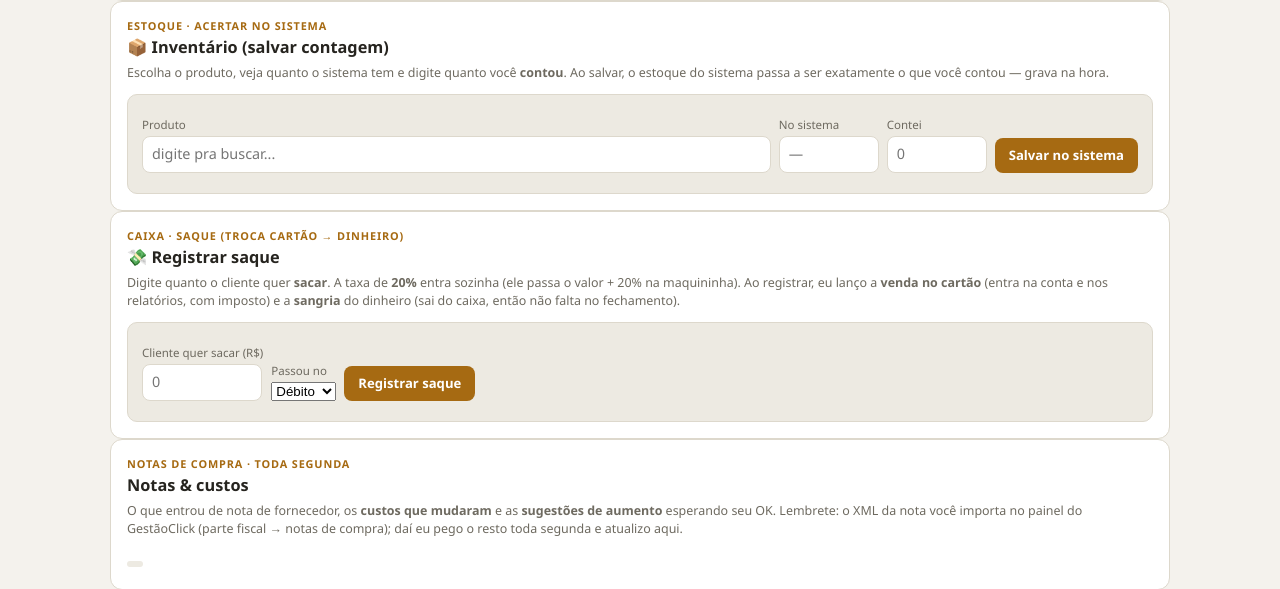
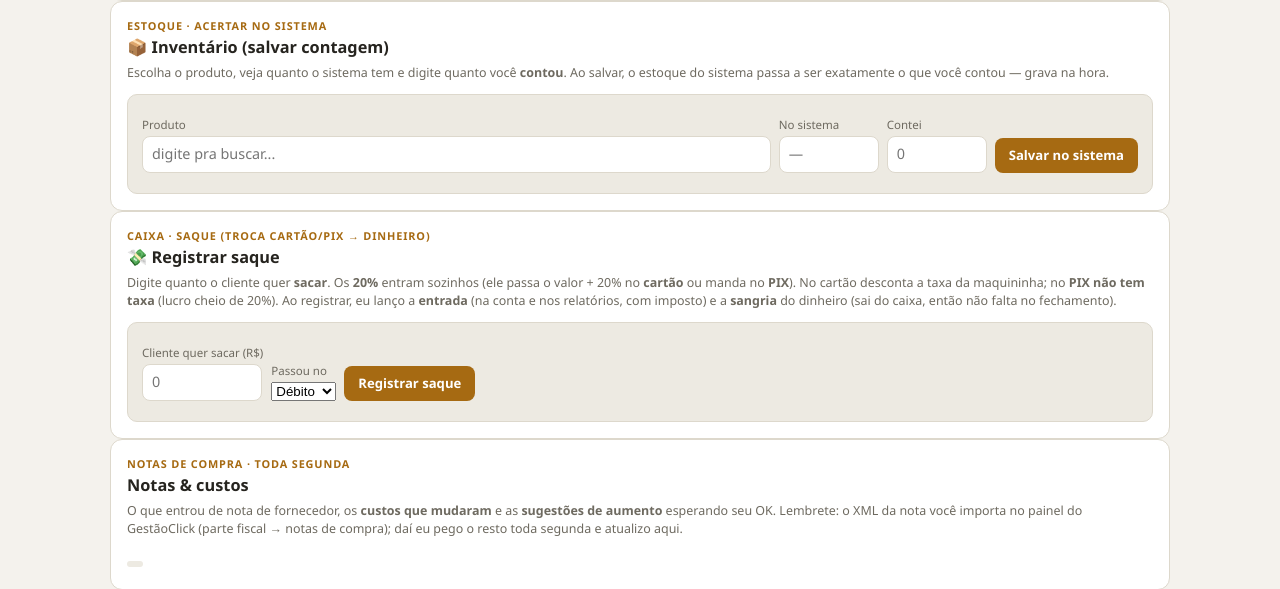
Before and after one commit to distribuidoradapraca031-glitch/distribuidora-painel, a Flask app: template templates/painel.html in a window 1280 px wide. Shown: the part 830-1419 px from the top of the page. Run offline with Flask 3, Linux system fonts and the light colour scheme; the template is opened without the code that fills it, so the values that code supplies are empty.

Commit message:
Saque: adiciona PIX (sem taxa, lucro cheio de 20%)
- SAQUE_FEE/SAQUE_FORMA ganham "pix" (taxa 0, forma PIX 6055931).
- Seletor do saque com opcao PIX; calculo mostra "sem taxa" e ganho = 20%.
- Textos ajustados (cartao/PIX).

Co-Authored-By: Claude Opus 4.8 <noreply@anthropic.com>

```diff
--- a/app.py
+++ b/app.py
@@ -236,8 +236,8 @@ def _ultimo_dia_mes(d):
     return f"{y:04d}-{m:02d}-{calendar.monthrange(y, m)[1]:02d}"
 
 # ---- SAQUE (troca cartão -> dinheiro, vira venda + sangria) ----
-SAQUE_FEE = {"credito": 0.0314, "debito": 0.0085}   # taxa da maquininha
-SAQUE_FORMA = {"credito": "6055920", "debito": "6055921"}
+SAQUE_FEE = {"credito": 0.0314, "debito": 0.0085, "pix": 0.0}   # taxa da maquininha (PIX = sem taxa)
+SAQUE_FORMA = {"credito": "6055920", "debito": "6055921", "pix": "6055931"}
 SAQUE_CLIENTE = "55346041"          # cliente DELIVERY (consumidor)
 SAQUE_SITUACAO = "8468151"          # Concretizada
 SAQUE_SANGRIA_PLANO = "33015669"    # provisório (Outros) — dono cria plano "Saque" depois
--- a/templates/painel.html
+++ b/templates/painel.html
@@ -205,13 +205,13 @@ th.g,td.g{background:var(--accent-soft)}
 </section>
 
 <section class="card">
-  <div class="eyebrow">Caixa · saque (troca cartão → dinheiro)</div>
+  <div class="eyebrow">Caixa · saque (troca cartão/PIX → dinheiro)</div>
   <h2>💸 Registrar saque</h2>
-  <p class="note">Digite quanto o cliente quer <strong>sacar</strong>. A taxa de <strong>20%</strong> entra sozinha (ele passa o valor + 20% na maquininha). Ao registrar, eu lanço a <strong>venda no cartão</strong> (entra na conta e nos relatórios, com imposto) e a <strong>sangria</strong> do dinheiro (sai do caixa, então não falta no fechamento).</p>
+  <p class="note">Digite quanto o cliente quer <strong>sacar</strong>. Os <strong>20%</strong> entram sozinhos (ele passa o valor + 20% no <strong>cartão</strong> ou manda no <strong>PIX</strong>). No cartão desconta a taxa da maquininha; no <strong>PIX não tem taxa</strong> (lucro cheio de 20%). Ao registrar, eu lanço a <strong>entrada</strong> (na conta e nos relatórios, com imposto) e a <strong>sangria</strong> do dinheiro (sai do caixa, então não falta no fechamento).</p>
   <div class="fbox">
     <div class="fform">
       <label>Cliente quer sacar (R$)<input type="number" step="1" inputmode="numeric" id="sq-valor" placeholder="0"></label>
-      <label>Passou no<select id="sq-tipo"><option value="debito">Débito</option><option value="credito">Crédito</option></select></label>
+      <label>Passou no<select id="sq-tipo"><option value="debito">Débito</option><option value="credito">Crédito</option><option value="pix">PIX</option></select></label>
       <button id="sq-registrar">Registrar saque</button>
     </div>
     <div class="fres" id="sq-calc" style="color:var(--muted);font-weight:400"></div>
@@ -1229,12 +1229,13 @@ const dbr2 = s => (s&&s.length>=10) ? s.slice(8,10)+'/'+s.slice(5,7)+'/'+s.slice
   (function(){
     const vEl=g('sq-valor'), tEl=g('sq-tipo'), calc=g('sq-calc'), msg=g('sq-msg'), btn=g('sq-registrar');
     if(!btn) return;
-    const FEE={debito:0.0085, credito:0.0314};
+    const FEE={debito:0.0085, credito:0.0314, pix:0};
     function upd(){
       const v=parseFloat(vEl.value);
       if(isNaN(v)||v<=0){ calc.textContent=''; return; }
       const total=v*1.2, taxa=total*FEE[tEl.value], ganho=v*0.2-taxa;
-      calc.innerHTML='Cliente passa <b>R$ '+fmt(total)+'</b> no cartão · taxa da maquininha R$ '+fmt(taxa)+' · você <b style="color:var(--good)">ganha R$ '+fmt(ganho)+'</b> (dá R$ '+fmt(v)+' em dinheiro)';
+      const pix=tEl.value==='pix';
+      calc.innerHTML='Cliente '+(pix?'manda <b>R$ '+fmt(total)+'</b> no PIX · <b>sem taxa</b>':'passa <b>R$ '+fmt(total)+'</b> no cartão · taxa da maquininha R$ '+fmt(taxa))+' · você <b style="color:var(--good)">ganha R$ '+fmt(ganho)+'</b> (dá R$ '+fmt(v)+' em dinheiro)';
     }
     vEl.addEventListener('input',upd); tEl.addEventListener('change',upd);
     btn.addEventListener('click',()=>{
@@ -1243,7 +1244,7 @@ const dbr2 = s => (s&&s.length>=10) ? s.slice(8,10)+'/'+s.slice(5,7)+'/'+s.slice
       btn.disabled=true; btn.textContent='gravando…';
       post('/api/saque',{valor:v,tipo:tEl.value}).then(res=>{
         btn.disabled=false; btn.textContent='Registrar saque';
-        if(res.ok){ msg.innerHTML='<span style="color:var(--good)">✅ Saque lançado: venda R$ '+fmt(res.total)+' no cartão + sangria R$ '+fmt(res.sangria)+' do caixa. Você ganhou R$ '+fmt(res.ganho)+'.</span>'; vEl.value=''; calc.textContent=''; loadResumo(true); loadPagar(true); loadSaqueResumo(true); }
+        if(res.ok){ msg.innerHTML='<span style="color:var(--good)">✅ Saque lançado: entrada R$ '+fmt(res.total)+' ('+(tEl.value==='pix'?'PIX':'cartão')+') + sangria R$ '+fmt(res.sangria)+' do caixa. Você ganhou R$ '+fmt(res.ganho)+'.</span>'; vEl.value=''; calc.textContent=''; loadResumo(true); loadPagar(true); loadSaqueResumo(true); }
         else { msg.innerHTML='<span style="color:var(--crit)">❌ '+(res.erro||'falhou')+'</span>'; }
       }).catch(()=>{ btn.disabled=false; btn.textContent='Registrar saque'; msg.innerHTML='<span style="color:var(--crit)">❌ erro de conexão</span>'; });
     });
```
